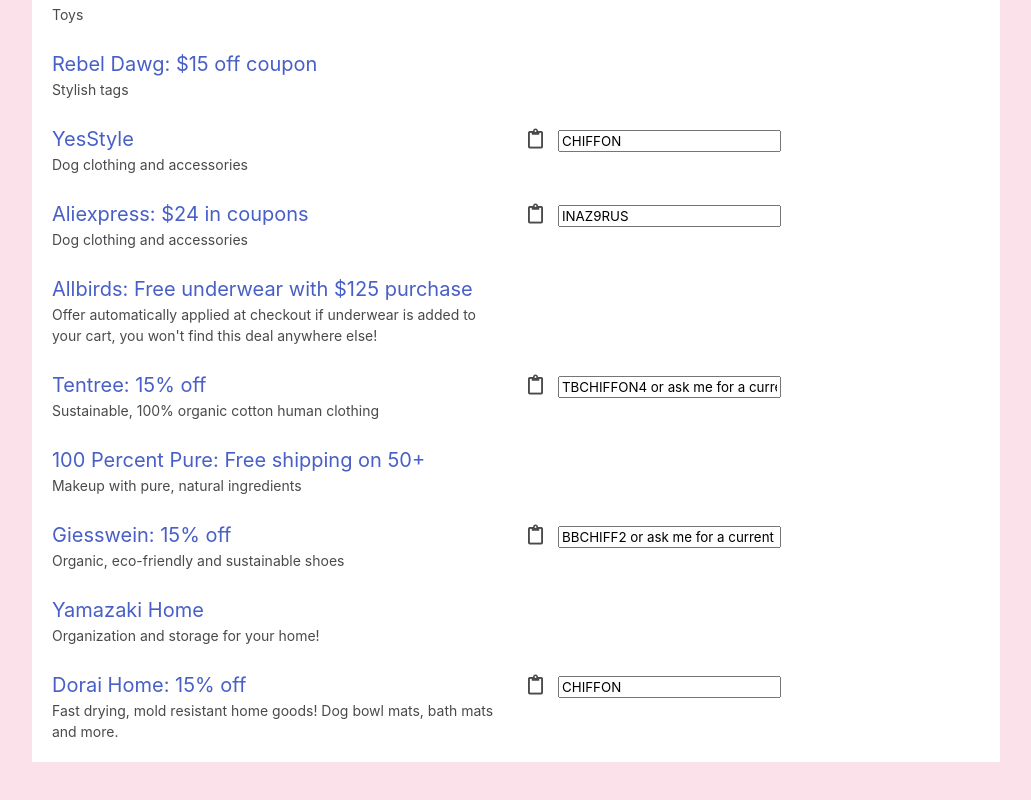
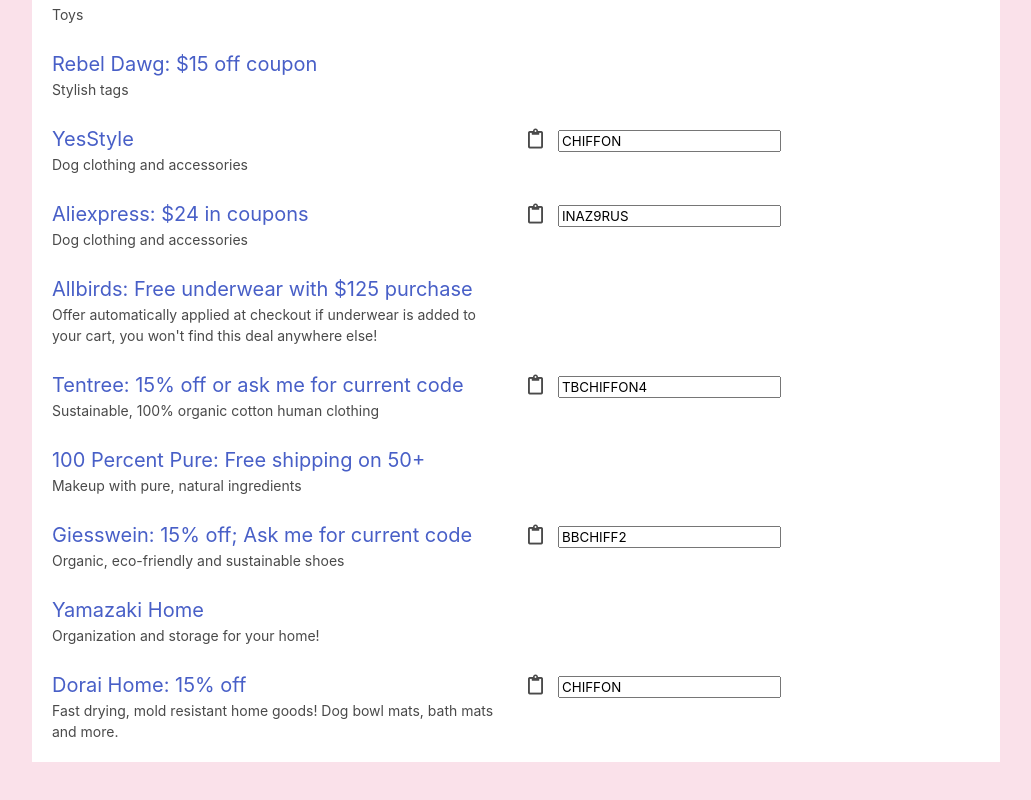
Before and after one commit to TechieQian/chiffon, a React (Create React App) app: page /shop in a window 1280 px wide. Shown: the part 2062-2862 px from the top of the page, without its empty margins (124-1155 px from the left). Built offline with nearby package versions, Linux system fonts and the light colour scheme.

Commit message:
editing sponsors

```diff
--- a/src/data/sponsors.ts
+++ b/src/data/sponsors.ts
@@ -219,8 +219,8 @@
   {
     link:
       "www.tentree.com?utm_source=brandbassador&utm_medium=ambassador&ref=bb-xz32gw",
-    label: "Tentree: 15% off",
-    code: "TBCHIFFON4 or ask me for a current code!",
+    label: "Tentree: 15% off or ask me for current code",
+    code: "TBCHIFFON4",
     subtitle: "Sustainable, 100% organic cotton human clothing",
     tags: ["Human", "Clothing"]
   },
@@ -235,8 +235,8 @@
   {
     link:
       "giesswein.com/?ref=bb-xz32gw",
-    label: "Giesswein: 15% off",
-    code: "BBCHIFF2 or ask me for a current code.",
+    label: "Giesswein: 15% off; Ask me for current code",
+    code: "BBCHIFF2",
     subtitle: "Organic, eco-friendly and sustainable shoes",
     tags: ["Human", "Clothing"]
   },
```
